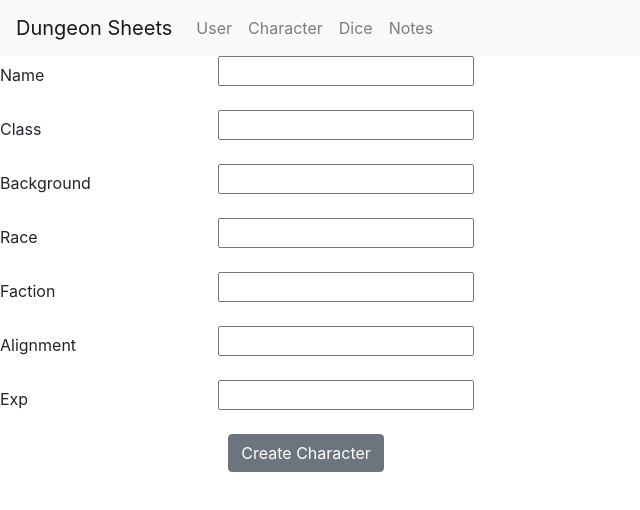
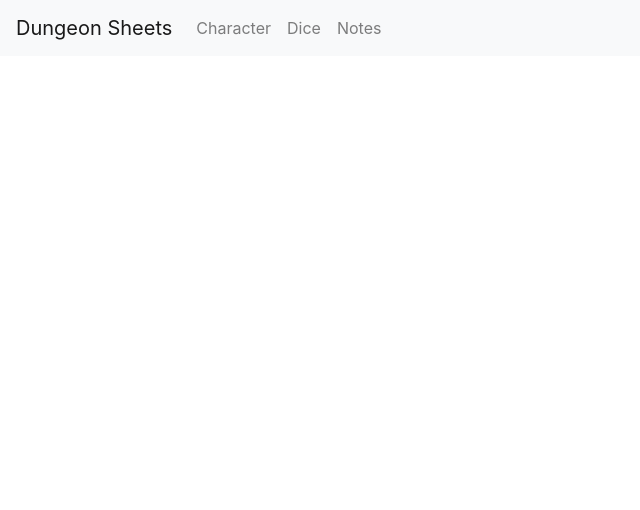
Before and after one commit to Amadueno/ddproject3, a React (Create React App) app in the folder client/: page /user in a window 1280 px wide. Shown: the top 510 px of the page, without its empty margins (0-640 px from the left). Built offline with nearby package versions, Linux system fonts and the light colour scheme; what dice-roller-dnd would draw is missing.

Commit message:
removed user page

```diff
--- a/client/src/App.js
+++ b/client/src/App.js
@@ -30,9 +30,9 @@ const App = () => {
           <NavbarToggler onClick={toggle} />
           <Collapse isOpen={isOpen} navbar>
             <Nav className="mr-auto" navbar>
-              <NavItem>
+              {/* <NavItem>
                 <NavLink href="/user/">User</NavLink>
-              </NavItem>
+              </NavItem> */}
               <NavItem>
                 <NavLink href="/character/">Character</NavLink>
               </NavItem>
@@ -47,7 +47,7 @@ const App = () => {
         </Navbar>
         <Switch>
           <Route exact path="/" component={Home} />
-          <Route path="/user" component={User} />
+          {/* <Route path="/user" component={User} /> */}
           <Route path="/character" component={Character} />
           <Route path="/dice" component={Dice} />
           <Route path="/notes" component={Notes} />
--- a/client/src/pages/User/User.js
+++ b/client/src/pages/User/User.js
@@ -1,6 +1,16 @@
 import React, { useState } from 'react'
 import { Col, Button, Form, FormGroup, Label, Input, FormText } from 'reactstrap'
 import axios from 'axios'
+
+const randClass = ['barbarian', 'bard', 'cleric', 'druid', 'fighter', 'monk', 'paladin', 'ranger', 'rogue', 'sorcerer', 'warlock', 'wizard']
+const randRace = ['dragonborn', 'dwarf', 'elf', 'gnome', 'half-elf', 'halfling', 'half-orc', 'human', 'tiefling']
+const randBackground = ['acolyte', 'charlatan', 'criminal', 'entertainer', 'folk hero', 'guild artisan', 'hermit', 'outlander', 'noble', 'sage', 'sailor', 'solider', 'urchin']
+const randAlignment = ['lawful good', 'neutral good', 'chaotic good', 'lawful neutral', 'neutral', 'chaotic neutral', 'lawful evil', ' neutral evil', 'chaotic evil']
+const randFaction = ['Harpers', 'Order of the Gauntlet', 'Emerald Enclave', 'Lords Alliance', 'Zhentarim']
+
+var Generate = {
+
+}
 
 const Character = () => {
     const [characterState, setCharacterState] = useState({
```
